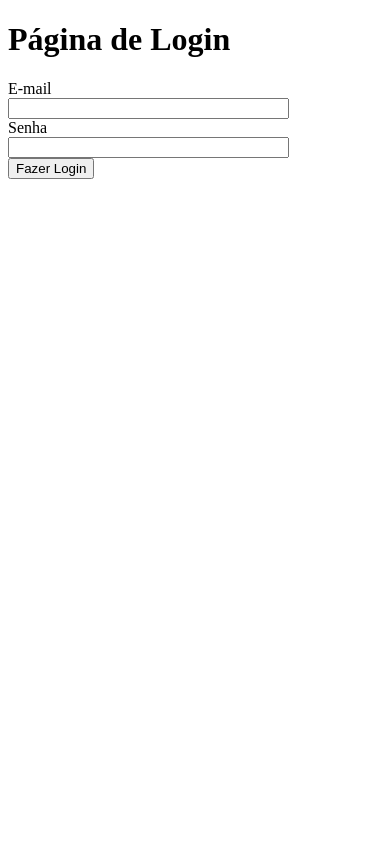
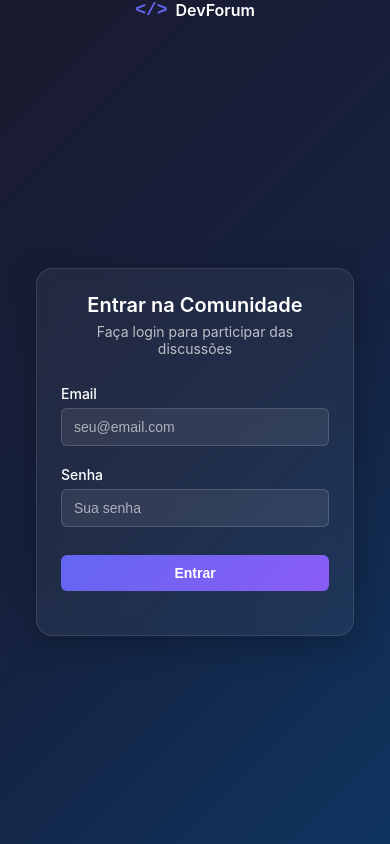
Before and after one commit to PedroSB04/Forum, a Flask app: page /login in a window 390 px wide. Run offline with Flask 3, Linux system fonts and the light colour scheme; some libraries are stand-ins or nearby versions.

Commit message:
estilização página de login

```diff
--- a/website/static/css/styles.css
+++ b/website/static/css/styles.css
@@ -1,3 +1,4 @@
+/* Reset e configurações básicas */
 * {
     margin: 0;
     padding: 0;
@@ -9,14 +10,18 @@ body {
     color: #ffffff;
     font-family: -apple-system, BlinkMacSystemFont, 'Segoe UI', Roboto, sans-serif;
     min-height: 100vh;
+    display: flex;
+    flex-direction: column;
 }
 
+/* Container principal */
 .container {
     max-width: 1200px;
     margin: 0 auto;
     padding: 20px;
 }
 
+/* Header geral */
 .header {
     display: flex;
     justify-content: space-between;
@@ -24,6 +29,36 @@ body {
     margin-bottom: 40px;
 }
 
+/* Header fixo (para página de login) */
+.header.fixed {
+    position: fixed;
+    top: 0;
+    left: 0;
+    right: 0;
+    padding: 16px 24px;
+    background: rgba(26, 26, 46, 0.95);
+    backdrop-filter: blur(10px);
+    border-bottom: 1px solid rgba(255, 255, 255, 0.1);
+    z-index: 100;
+    margin-bottom: 0;
+}
+
+.header-content {
+    display: flex;
+    align-items: center;
+    color: #ffffff;
+    font-size: 16px;
+    font-weight: 600;
+}
+
+.header-icon {
+    margin-right: 8px;
+    font-family: 'Courier New', monospace;
+    font-size: 18px;
+    color: #6366f1;
+}
+
+/* Logo */
 .logo {
     display: flex;
     align-items: center;
@@ -40,6 +75,7 @@ body {
     font-size: 28px;
 }
 
+/* Menu hamburger */
 .hamburger {
     background: rgba(255, 255, 255, 0.1);
     border: 1px solid rgba(255, 255, 255, 0.2);
@@ -64,218 +100,17 @@ body {
     transition: all 0.3s ease;
 }
 
-.search-section {
-    background: rgba(255, 255, 255, 0.05);
-    border: 1px solid rgba(255, 255, 255, 0.1);
-    border-radius: 16px;
-    padding: 30px;
-    margin-bottom: 40px;
-    backdrop-filter: blur(10px);
+/* Animações do hamburger */
+.hamburger.active span:nth-child(1) {
+    transform: rotate(45deg) translate(5px, 5px);
 }
 
-.search-controls {
-    display: flex;
-    gap: 15px;
-    flex-wrap: wrap;
+.hamburger.active span:nth-child(2) {
+    opacity: 0;
 }
 
-.search-input {
-    flex: 1;
-    min-width: 300px;
-    background: rgba(255, 255, 255, 0.08);
-    border: 1px solid rgba(255, 255, 255, 0.15);
-    border-radius: 12px;
-    padding: 15px 20px;
-    color: #ffffff;
-    font-size: 16px;
-    position: relative;
-}
-
-.search-input::placeholder {
-    color: rgba(255, 255, 255, 0.6);
-}
-
-.search-input:focus {
-    outline: none;
-    border-color: #6366f1;
-    box-shadow: 0 0 0 3px rgba(99, 102, 241, 0.1);
-}
-
-.select-button, .filter-button {
-    background: rgba(255, 255, 255, 0.08);
-    border: 1px solid rgba(255, 255, 255, 0.15);
-    border-radius: 12px;
-    padding: 15px 25px;
-    color: #ffffff;
-    font-size: 16px;
-    cursor: pointer;
-    transition: all 0.3s ease;
-    white-space: nowrap;
-}
-
-.select-button:hover, .filter-button:hover {
-    background: rgba(255, 255, 255, 0.12);
-    transform: translateY(-1px);
-}
-
-.filter-button {
-    background: rgba(99, 102, 241, 0.15);
-    border-color: rgba(99, 102, 241, 0.3);
-}
-
-.filter-button:hover {
-    background: rgba(99, 102, 241, 0.25);
-}
-
-.discussions-section {
-    background: rgba(255, 255, 255, 0.05);
-    border: 1px solid rgba(255, 255, 255, 0.1);
-    border-radius: 16px;
-    padding: 30px;
-    margin-bottom: 30px;
-    backdrop-filter: blur(10px);
-    min-height: 400px;
-}
-
-.discussions-header {
-    display: flex;
-    align-items: center;
-    margin-bottom: 30px;
-    font-size: 20px;
-    font-weight: 600;
-}
-
-.discussions-header::before {
-    content: "💬";
-    margin-right: 12px;
-    font-size: 22px;
-}
-
-.empty-state {
-    display: flex;
-    flex-direction: column;
-    align-items: center;
-    justify-content: center;
-    height: 300px;
-    text-align: center;
-}
-
-.empty-icon {
-    width: 80px;
-    height: 80px;
-    background: rgba(255, 255, 255, 0.1);
-    border-radius: 50%;
-    display: flex;
-    align-items: center;
-    justify-content: center;
-    margin-bottom: 20px;
-    position: relative;
-}
-
-.empty-icon::before {
-    content: "💬";
-    font-size: 32px;
-    opacity: 0.6;
-}
-
-.empty-title {
-    font-size: 24px;
-    font-weight: 600;
-    margin-bottom: 10px;
-    color: #ffffff;
-}
-
-.empty-subtitle {
-    font-size: 16px;
-    color: rgba(255, 255, 255, 0.7);
-}
-
-.info-section {
-    background: rgba(255, 255, 255, 0.05);
-    border: 1px solid rgba(255, 255, 255, 0.1);
-    border-radius: 16px;
-    overflow: hidden;
-    backdrop-filter: blur(10px);
-}
-
-.info-header {
-    background: rgba(255, 255, 255, 0.05);
-    padding: 20px 30px;
-    border-bottom: 1px solid rgba(255, 255, 255, 0.1);
-    display: flex;
-    align-items: center;
-    font-size: 18px;
-    font-weight: 600;
-}
-
-.info-header::before {
-    content: "ℹ️";
-    margin-right: 10px;
-}
-
-.info-content {
-    padding: 25px 30px;
-    line-height: 1.6;
-    color: rgba(255, 255, 255, 0.9);
-}
-
-.join-button {
-    background: linear-gradient(135deg, #6366f1, #8b5cf6);
-    border: none;
-    border-radius: 12px;
-    padding: 15px 30px;
-    color: #ffffff;
-    font-size: 16px;
-    font-weight: 600;
-    cursor: pointer;
-    transition: all 0.3s ease;
-    margin-top: 20px;
-    width: 100%;
-    position: relative;
-    overflow: hidden;
-}
-
-.join-button::before {
-    content: '';
-    position: absolute;
-    top: 0;
-    left: -100%;
-    width: 100%;
-    height: 100%;
-    background: linear-gradient(90deg, transparent, rgba(255,255,255,0.2), transparent);
-    transition: left 0.5s;
-}
-
-.join-button:hover::before {
-    left: 100%;
-}
-
-.join-button:hover {
-    transform: translateY(-2px);
-    box-shadow: 0 10px 25px rgba(99, 102, 241, 0.3);
-}
-
-@media (max-width: 768px) {
-    .container {
-        padding: 15px;
-    }
-
-    .search-controls {
-        flex-direction: column;
-    }
-
-    .search-input {
-        min-width: auto;
-    }
-
-    .header {
-        flex-direction: column;
-        gap: 20px;
-    }
-
-    .logo {
-        font-size: 20px;
-    }
+.hamburger.active span:nth-child(3) {
+    transform: rotate(-45deg) translate(7px, -6px);
 }
 
 /* Menu Mobile */
@@ -367,18 +202,299 @@ body {
     visibility: visible;
 }
 
-/* Animações do hamburger */
-.hamburger.active span:nth-child(1) {
-    transform: rotate(45deg) translate(5px, 5px);
+/* Seção de busca */
+.search-section {
+    background: rgba(255, 255, 255, 0.05);
+    border: 1px solid rgba(255, 255, 255, 0.1);
+    border-radius: 16px;
+    padding: 30px;
+    margin-bottom: 40px;
+    backdrop-filter: blur(10px);
 }
 
-.hamburger.active span:nth-child(2) {
-    opacity: 0;
+.search-controls {
+    display: flex;
+    gap: 15px;
+    flex-wrap: wrap;
 }
 
-.hamburger.active span:nth-child(3) {
-    transform: rotate(-45deg) translate(7px, -6px);
+.search-input {
+    flex: 1;
+    min-width: 300px;
+    background: rgba(255, 255, 255, 0.08);
+    border: 1px solid rgba(255, 255, 255, 0.15);
+    border-radius: 12px;
+    padding: 15px 20px;
+    color: #ffffff;
+    font-size: 16px;
+    position: relative;
 }
+
+.search-input::placeholder {
+    color: rgba(255, 255, 255, 0.6);
+}
+
+.search-input:focus {
+    outline: none;
+    border-color: #6366f1;
+    box-shadow: 0 0 0 3px rgba(99, 102, 241, 0.1);
+}
+
+/* Botões */
+.select-button, .filter-button {
+    background: rgba(255, 255, 255, 0.08);
+    border: 1px solid rgba(255, 255, 255, 0.15);
+    border-radius: 12px;
+    padding: 15px 25px;
+    color: #ffffff;
+    font-size: 16px;
+    cursor: pointer;
+    transition: all 0.3s ease;
+    white-space: nowrap;
+}
+
+.select-button:hover, .filter-button:hover {
+    background: rgba(255, 255, 255, 0.12);
+    transform: translateY(-1px);
+}
+
+.filter-button {
+    background: rgba(99, 102, 241, 0.15);
+    border-color: rgba(99, 102, 241, 0.3);
+}
+
+.filter-button:hover {
+    background: rgba(99, 102, 241, 0.25);
+}
+
+/* Seção de discussões */
+.discussions-section {
+    background: rgba(255, 255, 255, 0.05);
+    border: 1px solid rgba(255, 255, 255, 0.1);
+    border-radius: 16px;
+    padding: 30px;
+    margin-bottom: 30px;
+    backdrop-filter: blur(10px);
+    min-height: 400px;
+}
+
+.discussions-header {
+    display: flex;
+    align-items: center;
+    margin-bottom: 30px;
+    font-size: 20px;
+    font-weight: 600;
+}
+
+.discussions-header::before {
+    content: "💬";
+    margin-right: 12px;
+    font-size: 22px;
+}
+
+/* Estado vazio */
+.empty-state {
+    display: flex;
+    flex-direction: column;
+    align-items: center;
+    justify-content: center;
+    height: 300px;
+    text-align: center;
+}
+
+.empty-icon {
+    width: 80px;
+    height: 80px;
+    background: rgba(255, 255, 255, 0.1);
+    border-radius: 50%;
+    display: flex;
+    align-items: center;
+    justify-content: center;
+    margin-bottom: 20px;
+    position: relative;
+}
+
+.empty-icon::before {
+    content: "💬";
+    font-size: 32px;
+    opacity: 0.6;
+}
+
+.empty-title {
+    font-size: 24px;
+    font-weight: 600;
+    margin-bottom: 10px;
+    color: #ffffff;
+}
+
+.empty-subtitle {
+    font-size: 16px;
+    color: rgba(255, 255, 255, 0.7);
+}
+
+/* Seção de informações */
+.info-section {
+    background: rgba(255, 255, 255, 0.05);
+    border: 1px solid rgba(255, 255, 255, 0.1);
+    border-radius: 16px;
+    overflow: hidden;
+    backdrop-filter: blur(10px);
+}
+
+.info-header {
+    background: rgba(255, 255, 255, 0.05);
+    padding: 20px 30px;
+    border-bottom: 1px solid rgba(255, 255, 255, 0.1);
+    display: flex;
+    align-items: center;
+    font-size: 18px;
+    font-weight: 600;
+}
+
+.info-header::before {
+    content: "ℹ️";
+    margin-right: 10px;
+}
+
+.info-content {
+    padding: 25px 30px;
+    line-height: 1.6;
+    color: rgba(255, 255, 255, 0.9);
+}
+
+.join-button {
+    background: linear-gradient(135deg, #6366f1, #8b5cf6);
+    border: none;
+    border-radius: 12px;
+    padding: 15px 30px;
+    color: #ffffff;
+    font-size: 16px;
+    font-weight: 600;
+    cursor: pointer;
+    transition: all 0.3s ease;
+    margin-top: 20px;
+    width: 100%;
+    position: relative;
+    overflow: hidden;
+}
+
+.join-button::before {
+    content: '';
+    position: absolute;
+    top: 0;
+    left: -100%;
+    width: 100%;
+    height: 100%;
+    background: linear-gradient(90deg, transparent, rgba(255,255,255,0.2), transparent);
+    transition: left 0.5s;
+}
+
+.join-button:hover::before {
+    left: 100%;
+}
+
+.join-button:hover {
+    transform: translateY(-2px);
+    box-shadow: 0 10px 25px rgba(99, 102, 241, 0.3);
+}
+
+/* Conteúdo principal (para login) */
+.main-content {
+    flex: 1;
+    display: flex;
+    align-items: center;
+    justify-content: center;
+    height: 100vh;         /* Centraliza verticalmente */
+    padding: 0 20px;       /* Apenas padding lateral */
+}
+
+/* Container de login */
+.login-container {
+    background: rgba(255, 255, 255, 0.05);
+    border: 1px solid rgba(255, 255, 255, 0.1);
+    border-radius: 16px;
+    padding: 32px;
+    width: 100%;
+    max-width: 380px;
+    backdrop-filter: blur(10px);
+    box-shadow: 0 8px 32px rgba(0,0,0,0.25); /* sombra para destacar */
+    margin: 0 16px; /* espaçamento lateral em telas pequenas */
+}
+
+.login-header {
+    text-align: center;
+    margin-bottom: 28px;
+}
+
+.login-title {
+    color: #ffffff;
+    font-size: 20px;
+    font-weight: 600;
+    margin-bottom: 6px;
+}
+
+.login-subtitle {
+    color: rgba(255, 255, 255, 0.7);
+    font-size: 14px;
+    font-weight: 400;
+}
+
+/* Formulário */
+.form-group {
+    margin-bottom: 20px;
+}
+
+.form-label {
+    display: block;
+    color: #ffffff;
+    font-size: 14px;
+    font-weight: 500;
+    margin-bottom: 6px;
+}
+
+.form-input {
+    width: 100%;
+    padding: 10px 12px;
+    background: rgba(255, 255, 255, 0.08);
+    border: 1px solid rgba(255, 255, 255, 0.15);
+    border-radius: 6px;
+    color: #ffffff;
+    font-size: 14px;
+    transition: all 0.2s ease;
+}
+
+.form-input::placeholder {
+    color: rgba(255, 255, 255, 0.6);
+}
+
+.form-input:focus {
+    outline: none;
+    border-color: #6366f1;
+    background: rgba(255, 255, 255, 0.12);
+    box-shadow: 0 0 0 3px rgba(99, 102, 241, 0.1);
+}
+
+.login-button {
+    width: 100%;
+    padding: 10px 24px;
+    background: linear-gradient(135deg, #6366f1, #8b5cf6);
+    border: none;
+    border-radius: 6px;
+    color: white;
+    font-size: 14px;
+    font-weight: 600;
+    cursor: pointer;
+    transition: all 0.3s ease;
+    margin-top: 8px;
+    margin-bottom: 20px;
+}
+
+.login-button:hover {
+    transform: translateY(-2px);
+    box-shadow: 0 10px 25px rgba(99, 102, 241, 0.3);
+}
+
+/* Animações */
 @keyframes fadeIn {
     from {
         opacity: 0;
@@ -401,3 +517,38 @@ body {
 .info-section {
     animation-delay: 0.2s;
 }
+
+/* Media queries */
+@media (max-width: 768px) {
+    .container {
+        padding: 15px;
+    }
+
+    .search-controls {
+        flex-direction: column;
+    }
+
+    .search-input {
+        min-width: auto;
+    }
+
+    .header {
+        flex-direction: column;
+        gap: 20px;
+    }
+
+    .logo {
+        font-size: 20px;
+    }
+}
+
+@media (max-width: 480px) {
+    .login-container {
+        padding: 24px;
+        margin: 0 16px;
+    }
+
+    .header.fixed {
+        padding: 12px 16px;
+    }
+}
--- a/website/templates/login.html
+++ b/website/templates/login.html
@@ -2,26 +2,59 @@
 <html lang="pt-BR">
 <head>
     <meta charset="UTF-8">
-    <title>Login - DevForum</title>
+    <meta name="viewport" content="width=device-width, initial-scale=1.0">
+    <title>DevForum - Login</title>
+    <link rel="stylesheet" href="{{ url_for('static', filename='css/styles.css') }}">
 </head>
 <body>
-    <h1>Página de Login</h1>
-    <form method="POST">
-        {{ form.hidden_tag() }}
-        <div>
-            {{ form.email.label }}<br>
-            {{ form.email(size=32) }}
+    <div class="header">
+        <div class="header-content">
+            <span class="header-icon">&lt;/&gt;</span>
+            <span>DevForum</span>
         </div>
-        <div>
-            {{ form.senha.label }}<br>
-            {{ form.senha(size=32) }}
+    </div>
+
+    <div class="main-content">
+        <div class="login-container">
+            <div class="login-header">
+                <h1 class="login-title">Entrar na Comunidade</h1>
+                <p class="login-subtitle">Faça login para participar das discussões</p>
+            </div>
+
+            <form id="loginForm">
+                <div class="form-group">
+                    <label for="email" class="form-label">Email</label>
+                    <input
+                        type="email"
+                        id="email"
+                        class="form-input"
+                        placeholder="seu@email.com"
+                        required
+                    >
+                </div>
+
+                <div class="form-group">
+                    <label for="password" class="form-label">Senha</label>
+                    <input
+                        type="password"
+                        id="password"
+                        class="form-input"
+                        placeholder="Sua senha"
+                        required
+                    >
+                </div>
+
+                <button type="submit" class="login-button">Entrar</button>
+            </form>
         </div>
-        <div>
-            {{ form.botao_de_confirmacao() }}
-        </div>
-        {% if erro %}
-            <p style="color:red">{{ erro }}</p>
-        {% endif %}
-    </form>
+    </div>
+
+    <script src="script.js"></script>
+    <script>
+    document.getElementById('loginForm').addEventListener('submit', function(e) {
+        e.preventDefault(); // Impede o envio padrão do formulário
+        window.location.href = "{{ url_for('views.home') }}"; // Redireciona para a página inicial
+    });
+    </script>
 </body>
 </html>
```
Also changed, not shown: website/templates/logout.html (deleted, +0 -10 lines), website/static/js/script.js (line endings or trailing spaces).
